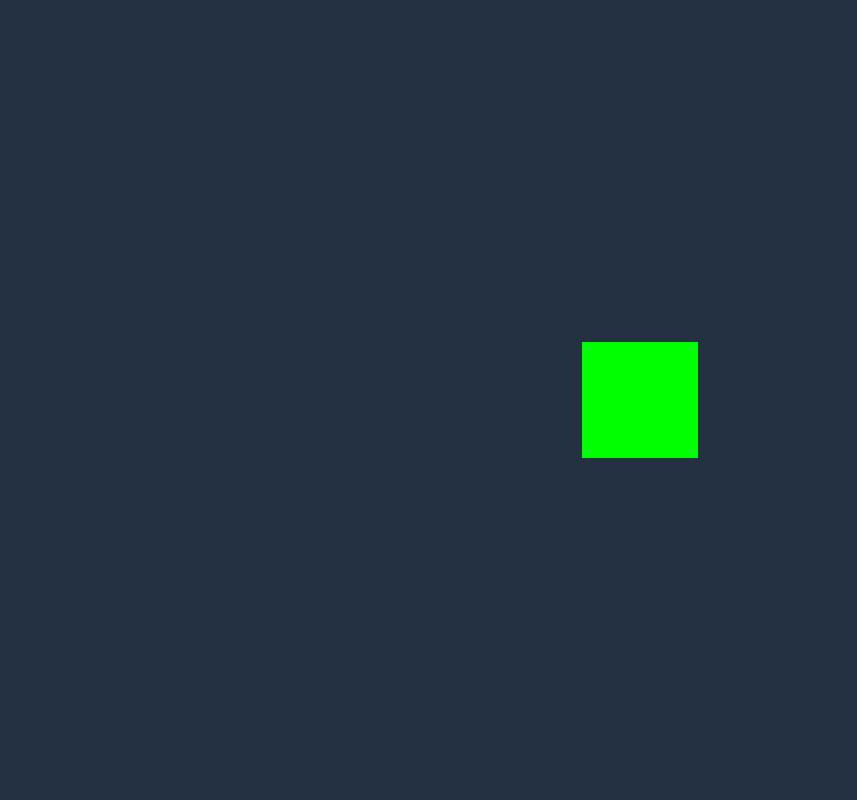
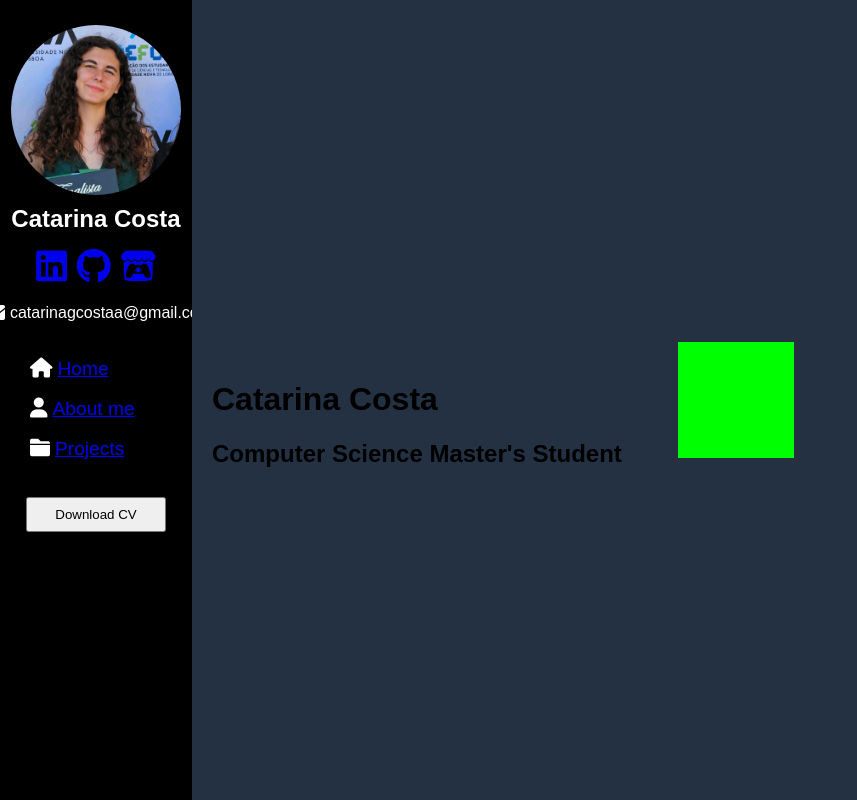
Before and after one commit to catarinagc/catarinagc.github.io, a website: page dist/index.html in a window 1280 px wide. Shown: the whole page, without its empty margins (0-857 px from the left). Drawn offline with nearby package versions, Linux system fonts and the light colour scheme.

Commit message:
correct positioning of scene in page

```diff
--- a/dist/index.html
+++ b/dist/index.html
@@ -18,15 +18,8 @@
     </script>
 </head>
 <body>
-    <!-- <script type="importmap">
-        {
-            "imports": {
-                "three": "/build/three.module.js"
-            }
-        }
-    </script> -->
     <script type="module" src="./main.js"></script>
-    <!-- <div id="navBar">
+    <div id="navBar">
         <img src="img/profile_foto.jfif" style="height: 170px; border-radius: 50%;">
         <h3 style="color: white; font-size: x-large; margin: 10px;">Catarina Costa</h3>
         <div id="socialsButtonsDiv">
@@ -59,8 +52,10 @@
     </div>
     <div id="mainZone">
         <div id="home">
-            <h1 style="color: rgb(0, 0, 0); font-weight: 700;">Catarina Costa</h1>
-            <h2>Computer Science Master's Student</h2>
+            <div id="homeText">
+                <h1 style="color: rgb(0, 0, 0); font-weight: 700;">Catarina Costa</h1>
+                <h2>Computer Science Master's Student</h2>
+            </div>
         </div>
         <div id="aboutMe">
             <h1>About me</h1>
@@ -119,6 +114,6 @@
         <div id="footer">
             <p>Made with ❤️ by Catarina Costa</p>
         </div>
-    </div> -->
+    </div>
 </body>
 </html>
--- a/dist/main.js
+++ b/dist/main.js
@@ -1,17 +1,18 @@
 import * as THREE from 'three';
 
+var container = document.getElementById( 'home' );
 const scene = new THREE.Scene();
-const camera = new THREE.PerspectiveCamera(75, window.innerWidth / window.innerHeight, 0.6, 1200);
+const camera = new THREE.PerspectiveCamera(75, container.clientWidth / container.clientHeight, 0.6, 1200);
 const renderer = new THREE.WebGLRenderer();
 
 renderer.setClearColor("#233143");
-renderer.setSize(window.innerWidth, window.innerHeight);
-document.body.appendChild(renderer.domElement);
+
+renderer.setSize(container.clientWidth, container.clientHeight);
+container.appendChild(renderer.domElement);
 
 window.addEventListener('resize', () => {
-    console.log("here")
-    renderer.setSize(window.innerWidth, window.innerHeight);
-    camera.aspect = window.innerWidth / window.innerHeight;
+    renderer.setSize( container.clientWidth, container.clientHeight);
+    camera.aspect = container.clientWidth / container.clientHeight;
     camera.updateProjectionMatrix();
 })
 
--- a/dist/styles.css
+++ b/dist/styles.css
@@ -50,20 +50,26 @@ body {
     padding: 5px;
 }
 
-#mainZone{
-    min-width: 85%;
-    padding: 0;
-    min-height: 100%;
+#mainZone {
+    width: 85%;
+    height: 100vh;
     display: flex;
     flex-direction: column;
     overflow-y: scroll;
 }
 
 #home {
-    background-color: antiquewhite;
+    flex: 1; /* Allow it to take up remaining space */
     min-height: 100%;
-    align-content: center;
-    padding-left: 50px;
+    max-height: 100%;
+    position: relative;
+}
+
+#homeText{
+    position: absolute;
+    top: 45%;
+    z-index: 10;
+    padding-left: 20px;
 }
 
 #aboutMe {
@@ -71,19 +77,6 @@ body {
     min-height: 100%;
     padding-left: 50px;
 }
-
-/* #educationDiv {
-    padding-left: 30px;
-
-}
-
-.education {
-    border-left: solid rgb(31, 146, 146) 2px;
-    padding-left: 10px;
-    padding-bottom: 10px;
-    margin-bottom: 0px;
-    margin-top: 0px;
-} */
 
 #projects {
     background-color: rgb(153, 104, 153);
@@ -93,7 +86,6 @@ body {
 }
 
 #projectsDiv {
-    /*border: solid black 3px;*/
     padding-top: 10px;
     min-height: 50%;
     display: flex;
--- a/package.json
+++ b/package.json
@@ -3,7 +3,8 @@
   "version": "1.0.0",
   "main":"main.js",
   "scripts": {
-    "test": "echo \"Error: no test specified\" && exit 1"
+    "test": "echo \"Error: no test specified\" && exit 1",
+    "deploy" : "gh-pages -d dist"
   },
   "author": "",
   "license": "ISC",
```
